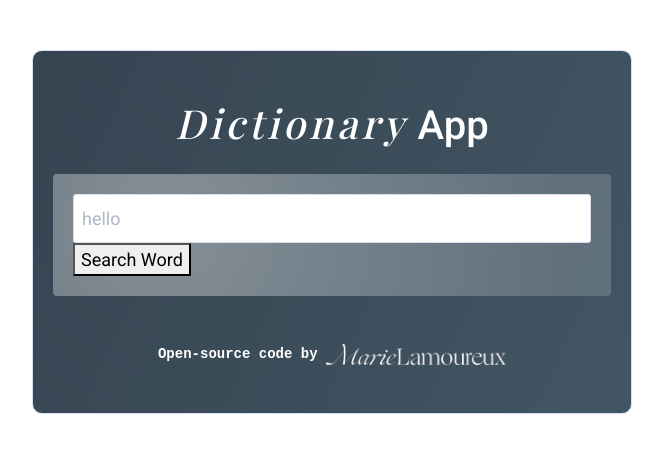
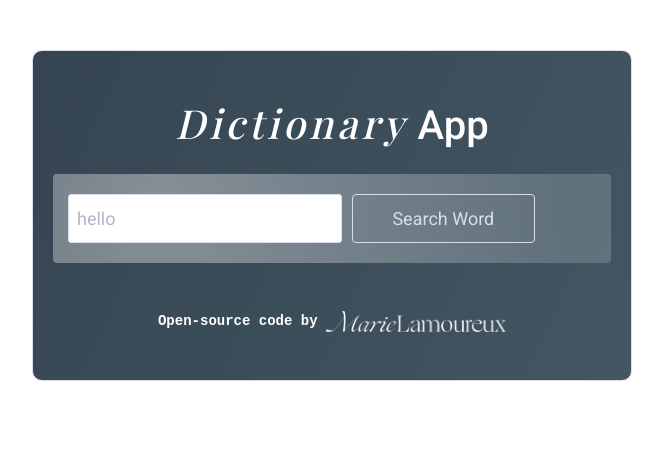
Before and after one commit to lamoureuxmarie/react-dictionary, a React (Create React App) app: page / in a window 1280 px wide. Shown: the top 452 px of the page, without its empty margins (308-971 px from the left). Built offline with nearby package versions, Linux system fonts and the light colour scheme; no server answers; a web font is replaced by a local one.

Commit message:
added search button

```diff
--- a/src/Dictionary.css
+++ b/src/Dictionary.css
@@ -8,9 +8,23 @@
 }
 
 .Dictionary input {
+    margin-left: 10px;
     width: 100%;
     padding: 10px 8px;
     border: solid 1px #daddee;
     border-radius: 3px;
     color: #b1b6ca;
 }
+
+.Dictionary button {
+    border: solid 1px #daddee;
+    border-radius: 4px;
+    background: none;
+    color: #daddee;
+    margin-left: 10px;
+}
+
+.Dictionary button:hover {
+    background-color: #daddee2c;
+    transition: all 150ms ease-in-out;
+}
--- a/src/Dictionary.js
+++ b/src/Dictionary.js
@@ -42,8 +42,10 @@ function search() {
     <div className="Dictionary">
     <section>
     <form onSubmit={handleSubmit} autoFocus="false" >
-        <input type="search" onChange={handleKeywordChange} placeHolder="What word do you want to look up?" defaultValue={props.defaultKeyword}/>
-        <button typ="submit">Search Word</button>
+        <div className="row">
+        <input className="col-6" type="search" onChange={handleKeywordChange} placeHolder="What word do you want to look up?" defaultValue={props.defaultKeyword}/>
+        <button className="col-4" type="submit">Search Word</button>
+        </div>
     </form>
     </section>
     <Results results={results} />
```
